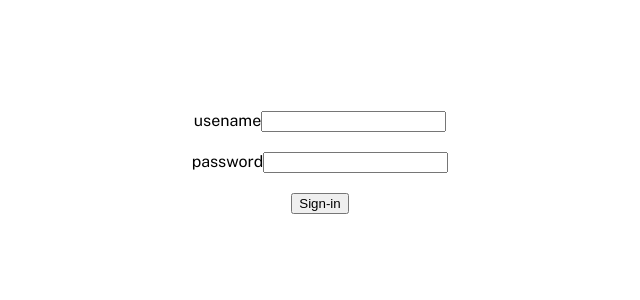
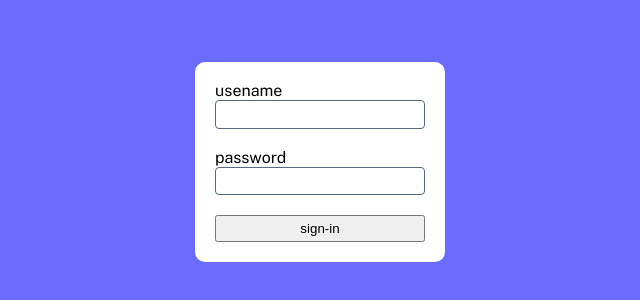
Before and after one commit to tiennguyen2507/react-admin-FE-main, a React (Vite) app: page /sign-in in a window 1280 px wide. Shown: the part 238-538 px from the top of the page, without its empty margins (320-960 px from the left). Built offline with nearby package versions, Linux system fonts and the light colour scheme.

Commit message:
add base-input + base-button

```diff
--- /dev/null
+++ b/src/components/base/BaseButton/BaseButton.tsx
@@ -0,0 +1,19 @@
+interface BaseButtonProps {
+  label: string;
+  onClick?: () => void;
+}
+
+const BaseButton: FunctionComponent<BaseButtonProps> = ({ label, onClick }) => {
+  return (
+    <button className="base-button" onClick={onClick}>
+      {label}
+    </button>
+  );
+};
+
+BaseButton.defaultProps = {
+  label: '',
+  onClick: () => null,
+};
+
+export default BaseButton;
--- /dev/null
+++ b/src/components/base/BaseButton/index.ts
@@ -0,0 +1 @@
+export { default } from './BaseButton';
--- a/src/components/base/BaseIcon/BaseIcon.tsx
+++ b/src/components/base/BaseIcon/BaseIcon.tsx
@@ -4,15 +4,10 @@ interface IconProps {
   color?: string;
 }
 
-export default function BaseIcon({
-  name = "bx-home",
-  color = "chambray",
-  size = "16",
-}: IconProps) {
-  return (
+const BaseIcon: FunctionComponent<IconProps> = ({ name, color, size }) => (
   <span
     style={{ fontSize: `${size}px` }}
-      className={classNames("base-icon", [
+    className={classNames('base-icon', [
       {
         [`icon-${name}`]: name,
         [`icon-color-${color}`]: color,
@@ -20,4 +15,11 @@ export default function BaseIcon({
     ])}
   />
 );
-}
+
+BaseIcon.defaultProps = {
+  name: 'bx-home',
+  color: 'chambray',
+  size: '16',
+};
+
+export default BaseIcon;
--- /dev/null
+++ b/src/components/base/BaseInput/BaseInput.tsx
@@ -0,0 +1,32 @@
+interface BaseInputProps {
+  label?: string;
+  type?: string;
+  placeholder?: string;
+}
+
+const BaseInput: FunctionComponent<BaseInputProps> = ({
+  label,
+  type,
+  placeholder,
+}) => {
+  return (
+    <div className="base-input">
+      {label && <p className="common-label">{label}</p>}
+      <div className="base-input__wraper">
+        <input
+          className="base-input__input"
+          type={type}
+          placeholder={placeholder}
+        />
+      </div>
+    </div>
+  );
+};
+
+BaseInput.defaultProps = {
+  label: '',
+  placeholder: '',
+  type: 'text',
+};
+
+export default BaseInput;
--- /dev/null
+++ b/src/components/base/BaseInput/index.ts
@@ -0,0 +1 @@
+export { default } from './BaseInput';
--- a/src/page/SignIn/SignIn.tsx
+++ b/src/page/SignIn/SignIn.tsx
@@ -1,22 +1,20 @@
-import { useNavigate } from "react-router";
+import BaseButton from '@/components/base/BaseButton';
+import BaseInput from '@/components/base/BaseInput';
+import { useNavigate } from 'react-router';
 
 const SignIn: FunctionComponent = () => {
   const navigate = useNavigate();
 
   const onSignIn = (): void => {
-    navigate("/");
+    navigate('/');
   };
   return (
     <div className="sign-in">
-      <div>
-        <label>usename</label>
-        <input id="123" type="text" />
+      <div className="sign-in__form">
+        <BaseInput label="usename" />
+        <BaseInput label="password" type="password" />
+        <BaseButton label="sign-in" onClick={onSignIn} />
       </div>
-      <div>
-        <label>password</label>
-        <input id="123" type="text" />
-      </div>
-      <button onClick={onSignIn}>Sign-in</button>
     </div>
   );
 };
--- a/src/styles/_components.scss
+++ b/src/styles/_components.scss
@@ -1,2 +1,4 @@
-@import "components/base-loading";
-@import "components/dashboard-sidebar";
+@import 'components/base-loading';
+@import 'components/dashboard-sidebar';
+@import 'components/base-input';
+@import 'components/base-button';
--- /dev/null
+++ b/src/styles/components/_base-button.scss
@@ -0,0 +1,4 @@
+.base-button {
+  width: 100%;
+  padding: 4px;
+}
--- /dev/null
+++ b/src/styles/components/_base-input.scss
@@ -0,0 +1,15 @@
+.base-input {
+  width: 100%;
+  &__wraper {
+    border: 1px solid var(--color-kashmir-blue);
+    border-radius: 4px;
+    padding: 4px;
+  }
+
+  &__input {
+    outline: none;
+    border: none;
+    font-size: 14px;
+    background: transparent;
+  }
+}
--- a/src/styles/page/sign-in.scss
+++ b/src/styles/page/sign-in.scss
@@ -5,4 +5,17 @@
   align-items: center;
   justify-content: center;
   gap: 20px;
+  background-color: var(--color-light-slate-blue);
+
+  &__form {
+    background-color: var(--color-white);
+    border-radius: 10px;
+    padding: 20px;
+    width: 250px;
+    display: flex;
+    flex-direction: column;
+    align-items: center;
+    justify-content: center;
+    gap: 20px;
+  }
 }
```
Lines whose indentation alone changed are shown as unchanged.
